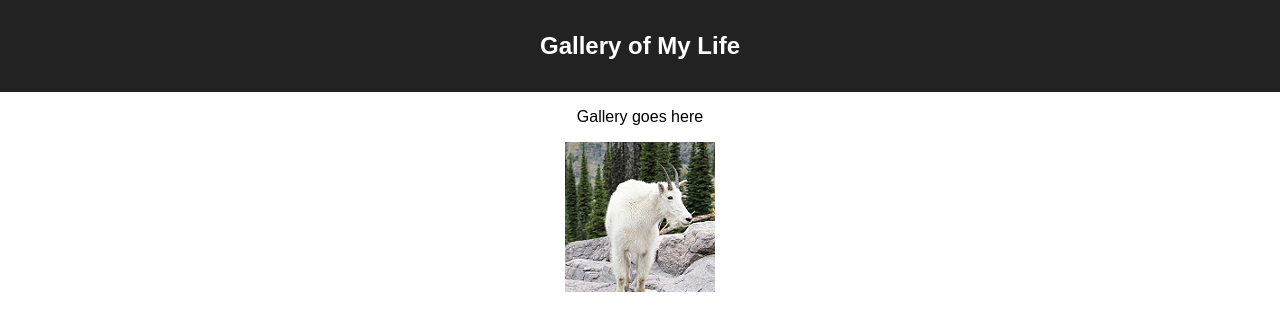
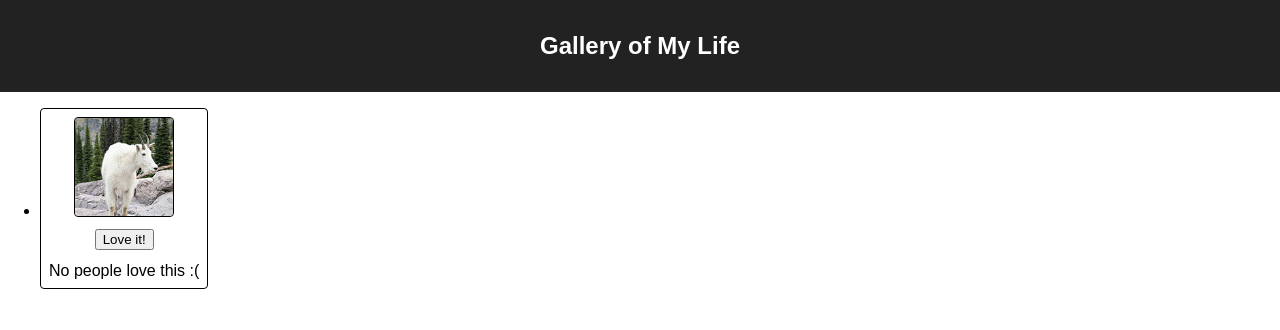
Before and after one commit to kobijones111529/weekend-react-gallery, a React (Create React App) app: page / in a window 1280 px wide. Shown: the top 330 px of the page. Built offline with nearby package versions, Linux system fonts and the light colour scheme.

Commit message:
Add GallaryList component

```diff
--- a/src/components/App/App.jsx
+++ b/src/components/App/App.jsx
@@ -1,14 +1,33 @@
 import './App.css'
-import React from 'react'
+import * as DummyAPI from '../../api/dummy'
+import React, { useEffect, useState } from 'react'
+import GallaryList from '../GallaryList/GallaryList'
 
 function App () {
+  const getGallary = DummyAPI.getGallary
+  const addLike = DummyAPI.addLike
+
+  const [gallary, setGallary] = useState([])
+
+  const handleAddLike = id => {
+    addLike(id)
+      .then(() => getGallary())
+      .then(gallary => {
+        setGallary(gallary)
+      })
+  }
+
+  useEffect(() => async () => {
+    const gallary = await getGallary()
+    setGallary(gallary)
+  }, [])
+
   return (
     <div className="App">
       <header className="App-header">
         <h1 className="App-title">Gallery of My Life</h1>
       </header>
-      <p>Gallery goes here</p>
-      <img src="images/goat_small.jpg" />
+      <GallaryList gallary={gallary} addLike={handleAddLike} />
     </div>
   )
 }
--- /dev/null
+++ b/src/components/GallaryList/GallaryList.jsx
@@ -0,0 +1,27 @@
+import GallaryItem from '../GallaryItem/GallaryItem'
+import PropTypes from 'prop-types'
+import React from 'react'
+
+function GallaryList (props) {
+  return (
+    <ul>
+      {props.gallary.map(item =>
+        <li key={item.id}>
+          <GallaryItem
+            path={item.path}
+            description={item.description}
+            likes={item.likes}
+            addLike={() => props.addLike(item.id)}
+          />
+        </li>
+      )}
+    </ul>
+  )
+}
+
+GallaryList.propTypes = {
+  gallary: PropTypes.arrayOf(PropTypes.object).isRequired,
+  addLike: PropTypes.func.isRequired
+}
+
+export default GallaryList
```
